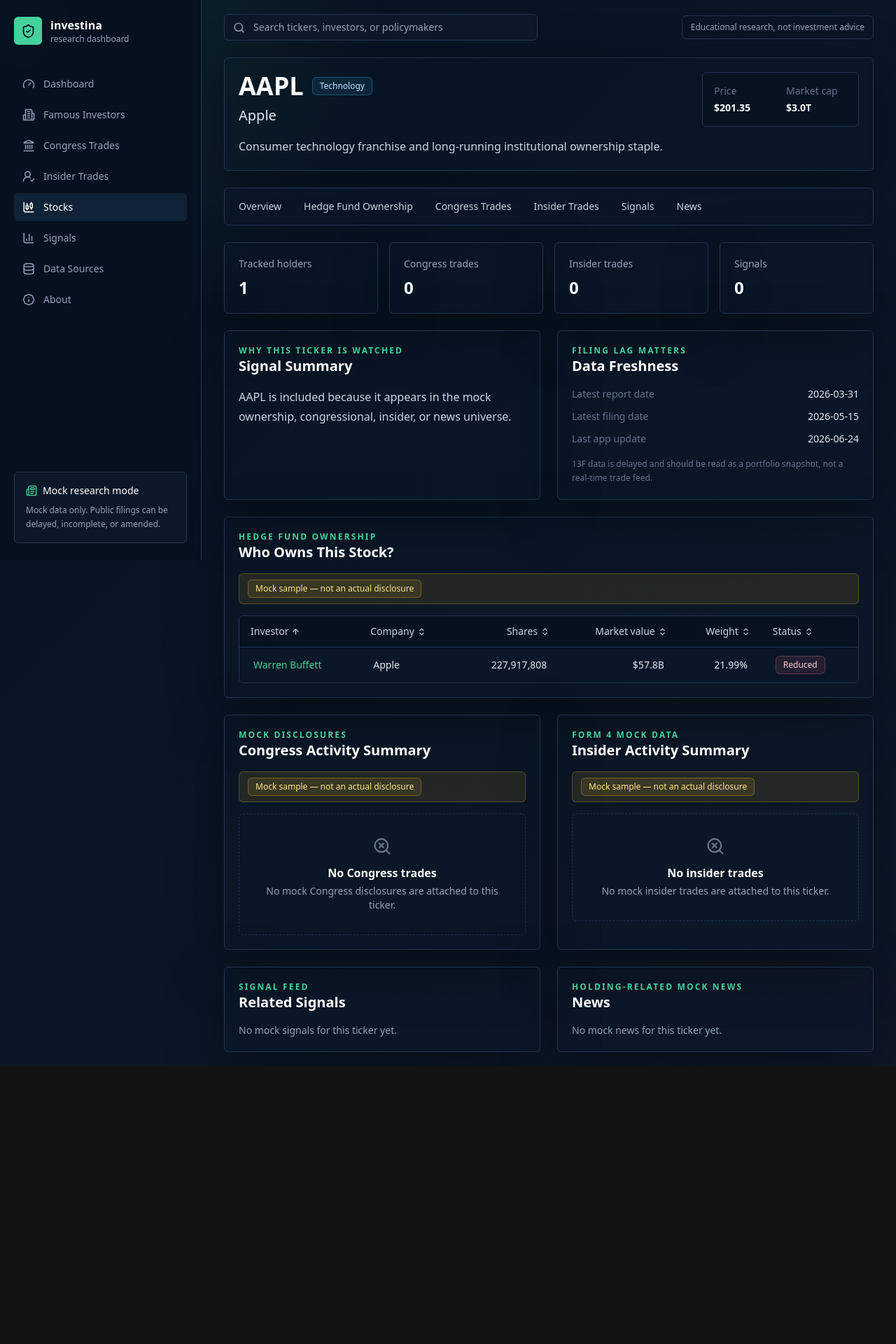
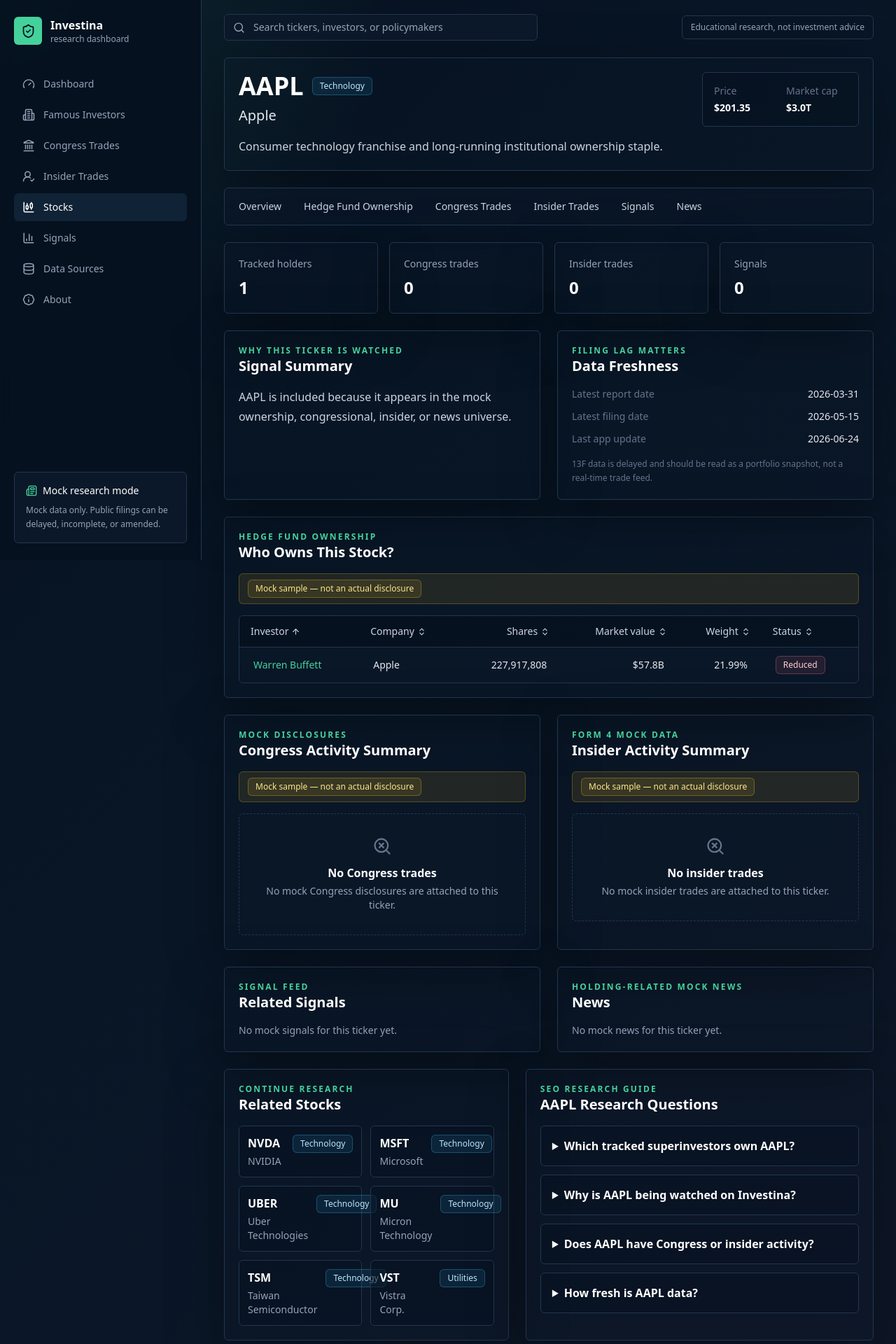
Before and after one commit to EIPJOS/investor-signal-explorer, a Next.js app: page /stocks/AAPL in a window 1280 px wide. Shown: the top 1920 px of the page at 70% size. Before the commit the page ends 1523 px from the top, so only its background shows below. Built offline with nearby package versions, Linux system fonts and the light colour scheme.

Commit message:
Rename brand to Investina and enhance stock pages

```diff
--- a/app/about/page.tsx
+++ b/app/about/page.tsx
@@ -4,7 +4,7 @@
 
 export const metadata: Metadata = {
   title: "About",
-  description: "About investina and its educational research scope."
+  description: "About Investina and its educational research scope."
 };
 
 export default function AboutPage() {
@@ -12,7 +12,7 @@
     <main className="space-y-6">
       <div>
         <p className="text-xs font-semibold uppercase tracking-[0.18em] text-mint">About</p>
-        <h1 className="mt-2 text-3xl font-semibold text-white">investina</h1>
+        <h1 className="mt-2 text-3xl font-semibold text-white">Investina</h1>
         <p className="mt-3 max-w-3xl text-slate-300">
           A public investing research interface for exploring famous investor portfolios, hedge fund 13F holdings,
           Congress stock trades, insider transactions, ownership signals, and related news.
--- a/app/data-sources/page.tsx
+++ b/app/data-sources/page.tsx
@@ -88,7 +88,7 @@
       <Card>
         <SectionHeader title="Important Limitation" eyebrow="Signal timing" />
         <p className="mb-4 max-w-4xl text-sm leading-6 text-slate-300">
-          A 13F is not real-time trading data. It can be filed up to 45 days after quarter end, so a May update can reflect holdings from March 31 rather than trades made in May. investina should combine slower portfolio snapshots with faster source types as the data layer matures.
+          A 13F is not real-time trading data. It can be filed up to 45 days after quarter end, so a May update can reflect holdings from March 31 rather than trades made in May. Investina should combine slower portfolio snapshots with faster source types as the data layer matures.
         </p>
         <div className="overflow-x-auto rounded-md border border-line scrollbar-thin">
           <table className="min-w-full divide-y divide-line text-sm">
--- a/app/layout.tsx
+++ b/app/layout.tsx
@@ -3,14 +3,14 @@
 import { AppShell } from "@/components/layout/app-shell";
 
 export const metadata: Metadata = {
-  metadataBase: new URL("https://investor-signal-explorer.vercel.app"),
+  metadataBase: new URL("https://investina.vercel.app"),
   title: {
-    default: "investina",
-    template: "%s | investina"
+    default: "Investina",
+    template: "%s | Investina"
   },
   description: "Track superinvestors, insiders, and political trades in one research dashboard.",
   openGraph: {
-    title: "investina",
+    title: "Investina",
     description: "Track superinvestors, insiders, and political trades in one research dashboard.",
     type: "website"
   }
--- a/app/page.tsx
+++ b/app/page.tsx
@@ -28,7 +28,7 @@
         <div>
           <Badge tone="mint">Public research dashboard</Badge>
           <h1 className="mt-5 max-w-4xl text-4xl font-semibold leading-tight text-white sm:text-5xl">
-            investina
+            Investina
           </h1>
           <p className="mt-4 max-w-2xl text-lg leading-8 text-slate-300">
             Track superinvestors, insiders, and political trades in one research dashboard.
--- a/app/stocks/[ticker]/page.tsx
+++ b/app/stocks/[ticker]/page.tsx
@@ -4,6 +4,7 @@
 import { Card, SectionHeader } from "@/components/ui/card";
 import { SignalCard } from "@/components/signals/signal-card";
 import { StockCongressTable, StockInsiderTable, StockOwnershipTable } from "@/components/stocks/stock-tables";
+import { getRelatedStocks, getTickerResearchQuestions } from "@/data/stock-insights";
 import {
   congressTrades,
   getStock,
@@ -36,6 +37,8 @@
   const stockInsiderTrades = insiderTrades.filter((trade) => trade.ticker === stock.ticker);
   const stockSignals = getStockSignals(stock.ticker);
   const stockNews = newsItems.filter((news) => news.ticker === stock.ticker);
+  const relatedStocks = getRelatedStocks(stock.ticker);
+  const researchQuestions = getTickerResearchQuestions(stock.ticker);
   const tabs = ["Overview", "Hedge Fund Ownership", "Congress Trades", "Insider Trades", "Signals", "News"];
   const lastSignal = stockSignals[0];
   const latestHolderDate = "2026-05-15";
@@ -132,6 +135,36 @@
           </div>
         </Card>
       </section>
+
+      <section className="grid gap-6 lg:grid-cols-[0.9fr_1.1fr]">
+        <Card>
+          <SectionHeader title="Related Stocks" eyebrow="Continue research" />
+          <div className="grid gap-3 sm:grid-cols-2">
+            {relatedStocks.map((related) => (
+              <a key={related.ticker} href={`/stocks/${related.ticker}`} className="rounded-md border border-line bg-ink/55 p-3 transition hover:border-mint/60">
+                <div className="flex items-start justify-between gap-3">
+                  <div>
+                    <p className="font-semibold text-white">{related.ticker}</p>
+                    <p className="mt-1 text-sm text-slate-400">{related.company}</p>
+                  </div>
+                  <Badge tone="blue">{related.sector}</Badge>
+                </div>
+              </a>
+            ))}
+          </div>
+        </Card>
+        <Card>
+          <SectionHeader title={`${stock.ticker} Research Questions`} eyebrow="SEO research guide" />
+          <div className="space-y-3">
+            {researchQuestions.map((item) => (
+              <details key={item.question} className="rounded-md border border-line bg-ink/55 p-4">
+                <summary className="cursor-pointer font-semibold text-white">{item.question}</summary>
+                <p className="mt-3 text-sm leading-6 text-slate-300">{item.answer}</p>
+              </details>
+            ))}
+          </div>
+        </Card>
+      </section>
     </main>
   );
 }
--- a/components/layout/app-shell.tsx
+++ b/components/layout/app-shell.tsx
@@ -43,7 +43,7 @@
             <ShieldCheck size={21} />
           </span>
           <span>
-            <span className="block text-base font-semibold text-white">investina</span>
+            <span className="block text-base font-semibold text-white">Investina</span>
             <span className="block text-xs text-slate-400">research dashboard</span>
           </span>
         </Link>
@@ -81,7 +81,7 @@
         <div className="flex items-center justify-between">
           <Link href="/" className="flex items-center gap-2 font-semibold text-white">
             <ShieldCheck size={20} className="text-mint" />
-            investina
+            Investina
           </Link>
           <button
             aria-label="Toggle navigation"
--- /dev/null
+++ b/data/stock-insights.ts
@@ -0,0 +1,54 @@
+import { congressTrades, getStock, holdings, insiderTrades, newsItems, signals, stocks } from "@/data/mock-data";
+
+export function getRelatedStocks(ticker: string) {
+  const stock = getStock(ticker);
+  if (!stock) return [];
+
+  const sameSector = stocks.filter((item) => item.sector === stock.sector && item.ticker !== stock.ticker);
+  const signalTickers = signals
+    .filter((signal) => signal.ticker !== stock.ticker)
+    .map((signal) => signal.ticker);
+  const ownershipOverlap = holdings
+    .filter((holding) => holding.ticker !== stock.ticker && holdings.some((peer) => peer.ticker === stock.ticker && peer.investorSlug === holding.investorSlug))
+    .map((holding) => holding.ticker);
+
+  return Array.from(new Set([...sameSector.map((item) => item.ticker), ...signalTickers, ...ownershipOverlap]))
+    .map((symbol) => getStock(symbol))
+    .filter((item): item is NonNullable<ReturnType<typeof getStock>> => Boolean(item))
+    .slice(0, 6);
+}
+
+export function getTickerResearchQuestions(ticker: string) {
+  const stock = getStock(ticker);
+  const holders = holdings.filter((holding) => holding.ticker === ticker);
+  const tickerSignals = signals.filter((signal) => signal.ticker === ticker);
+  const congressCount = congressTrades.filter((trade) => trade.ticker === ticker).length;
+  const insiderCount = insiderTrades.filter((trade) => trade.ticker === ticker).length;
+  const newsCount = newsItems.filter((news) => news.ticker === ticker).length;
+  const ownerNames = holders.map((holding) => holding.investorSlug).join(", ");
+
+  if (!stock) return [];
+
+  return [
+    {
+      question: `Which tracked superinvestors own ${ticker}?`,
+      answer: holders.length
+        ? `${ticker} appears in ${holders.length} tracked mock 13F portfolio${holders.length === 1 ? "" : "s"}: ${ownerNames}.`
+        : `${ticker} does not currently appear in a tracked mock 13F portfolio.`
+    },
+    {
+      question: `Why is ${ticker} being watched on Investina?`,
+      answer: tickerSignals.length
+        ? `${ticker} has ${tickerSignals.length} related signal${tickerSignals.length === 1 ? "" : "s"}, including ${tickerSignals[0].type.toLowerCase()} activity.`
+        : `${ticker} is included in the research universe because it has ownership, Congress, insider, or contextual news coverage.`
+    },
+    {
+      question: `Does ${ticker} have Congress or insider activity?`,
+      answer: `${ticker} currently has ${congressCount} mock Congress disclosure${congressCount === 1 ? "" : "s"} and ${insiderCount} mock insider transaction${insiderCount === 1 ? "" : "s"} in this sample dataset.`
+    },
+    {
+      question: `How fresh is ${ticker} data?`,
+      answer: `13F ownership should be read as a delayed portfolio snapshot. Faster context may come from Form 4 insider filings, Schedule 13D or 13G beneficial ownership filings, Congress disclosures, and company news. This page includes ${newsCount} mock news item${newsCount === 1 ? "" : "s"}.`
+    }
+  ];
+}
```
Also changed, not shown: 2 other files (tests, documents, lock files or other folders).
